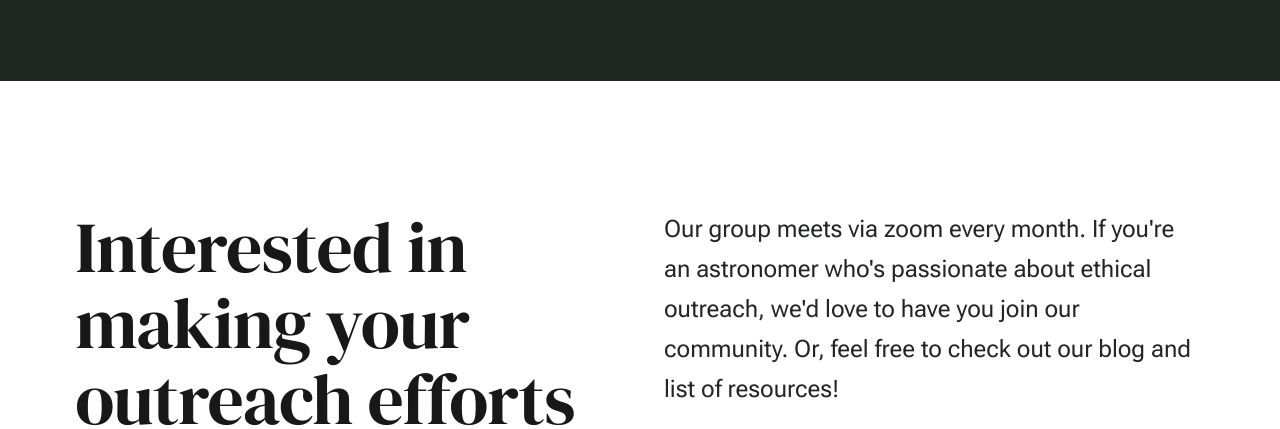
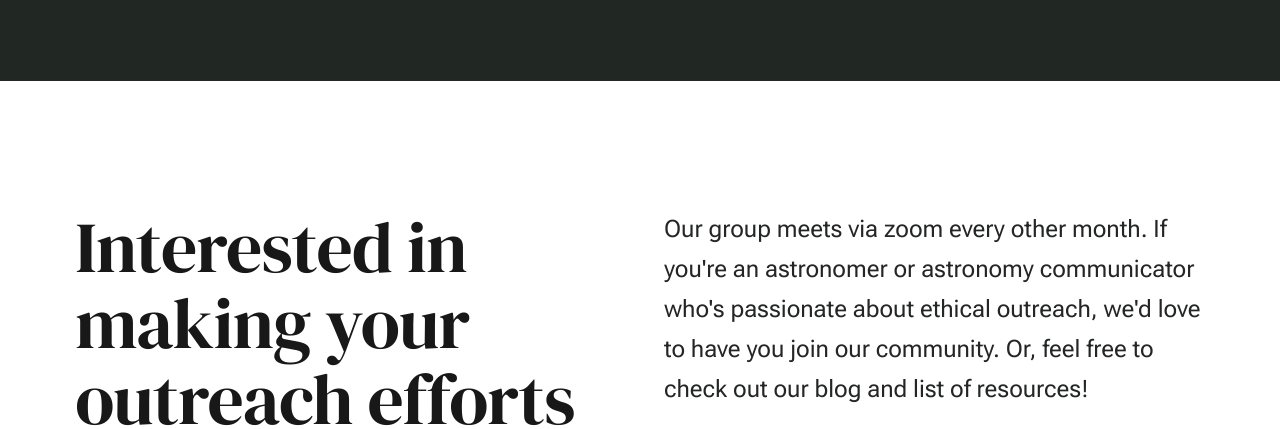
Before and after one commit to coffee-outreach/coffee-blog, a plain HTML site: page contact.html in a window 1280 px wide. Shown: the part 371-800 px from the top of the page. Drawn offline with Linux system fonts and the light colour scheme.

Commit message:
updated frequency of meeting time

```diff
--- a/contact.html
+++ b/contact.html
@@ -104,8 +104,8 @@
                         </div>
                         <div class="column xl-6 lg-12 u-flexitem-x-right">
                             <p class="lead">
-                            Our group meets via zoom every month.
-                            If you're an astronomer who's passionate about ethical outreach, we'd love to have you join our community.
+                            Our group meets via zoom every other month.
+                            If you're an astronomer or astronomy communicator who's passionate about ethical outreach, we'd love to have you join our community.
                             Or, feel free to check out our blog and list of resources!
                             </p>
                         </div>
```
